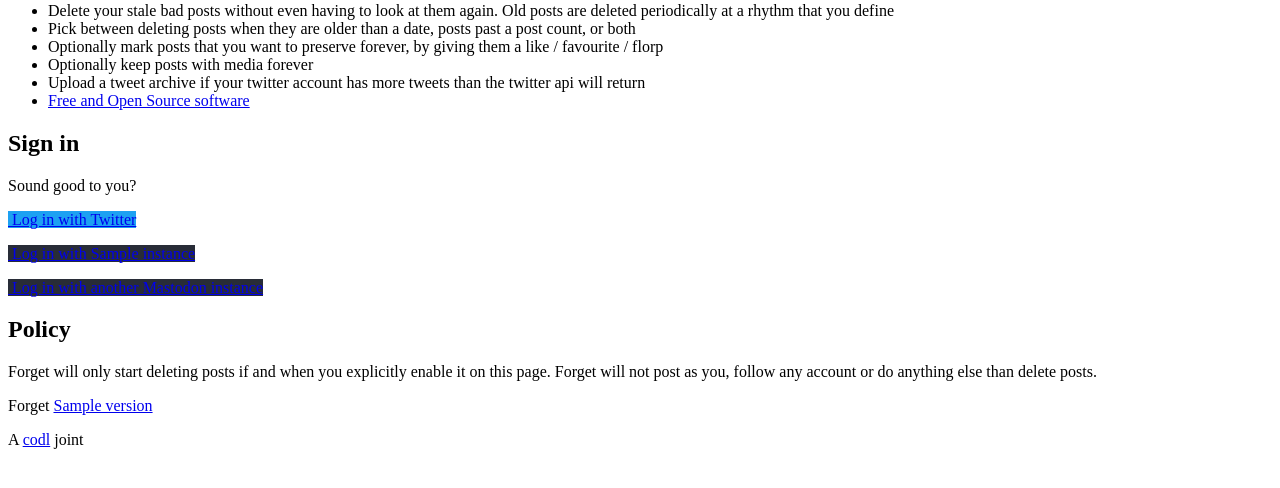
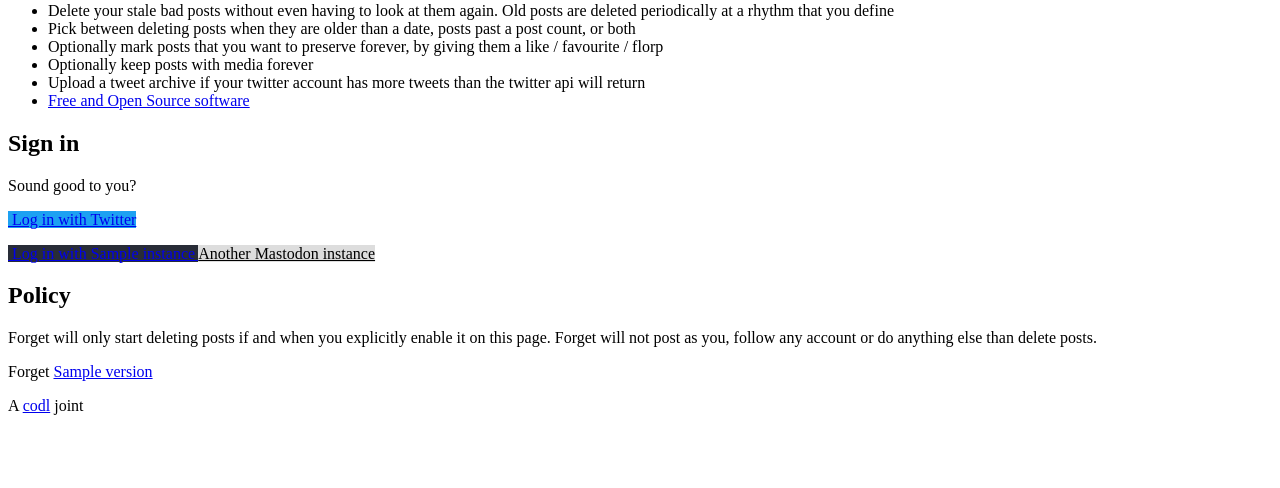
Before and after one commit to codl/forget, a Python web app: template templates/index.html in a window 1280 px wide. Shown: the part 312-800 px from the top of the page. Run offline with Jinja, Linux system fonts and the light colour scheme; the template is opened without the code that fills it: most values are stand-ins (such as "Sample title", 1, 10 or a date in 2020); some libraries are stand-ins or nearby versions.

Commit message:
nicer, more compact mastodon login buttons

```diff
--- a/assets/styles.css
+++ b/assets/styles.css
@@ -229,5 +229,6 @@ a.btn:hover {
 }
 
 .btn-content {
-    margin: 0 .5em 0 .1em;
+    margin: 0 .5em;
+    line-height: 2em;
 }
--- a/routes.py
+++ b/routes.py
@@ -60,7 +60,7 @@ def index():
                 settings_error = 'settings_error' in request.args
                 )
     else:
-        instances = MastodonInstance.query.filter(MastodonInstance.popularity > 1).order_by(db.desc(MastodonInstance.popularity)).limit(3)
+        instances = MastodonInstance.query.filter(MastodonInstance.popularity > 5).order_by(db.desc(MastodonInstance.popularity)).limit(5)
         return render_template('index.html',
                 mastodon_instances = instances,
                 twitter_login_error = 'twitter_login_error' in request.args)
@@ -219,7 +219,7 @@ def api_viewer_timers():
 
 @app.route('/login/mastodon', methods=('GET', 'POST'))
 def mastodon_login_step1(instance=None):
-    instances = MastodonInstance.query.filter(MastodonInstance.popularity > 1).order_by(db.desc(MastodonInstance.popularity)).limit(16)
+    instances = MastodonInstance.query.filter(MastodonInstance.popularity > 5).order_by(db.desc(MastodonInstance.popularity)).limit(16)
 
     instance_url = request.args.get('instance_url', None) or request.form.get('instance_url', None)
 
--- a/templates/index.html
+++ b/templates/index.html
@@ -30,28 +30,30 @@
 <p>
 <a style='background-color:#1da1f2' class='btn' href="/login/twitter">
     <span class='btn-header'>
-        <img src='{{ st('twitter.png') }}'></span>
-    <span class='btn-content'>Log in with Twitter</span>
+        <img src='{{ st('twitter.png') }}'>
+    </span><span class='btn-content'>Log in with Twitter</span>
 </a>
 </p>
 
+<p>
 {% for instance in mastodon_instances %}
 
-<p>
+
 <a style='background-color:#282c37' class='btn' href="{{ url_for('mastodon_login_step1', instance_url=instance.instance) }}">
+{% if loop.first %}
     <span class='btn-header'>
-        <img src='{{ st('mastodon.png') }}'></span>
-    <span class='btn-content'>Log in with {{instance.instance}}</span>
+        <img src='{{ st('mastodon.png') }}'>
+    </span><span class='btn-content'>Log in with
+{% else %}
+    <span class='btn-content'>
+{% endif %}
+        {{instance.instance}}</span>
 </a>
-</p>
 
 {% endfor %}
 
-<p>
-<a style='background-color:#282c37' class='btn' href="{{ url_for('mastodon_login_step1') }}">
-    <span class='btn-header'>
-        <img src='{{ st('mastodon.png') }}'></span>
-    <span class='btn-content'>Log in with another Mastodon instance</span>
+<a style='background-color:#ddd; color:inherit;' class='btn' href="{{ url_for('mastodon_login_step1') }}">
+    <span class='btn-content'>Another Mastodon instance</span>
 </a>
 </p>
 </section>
```
